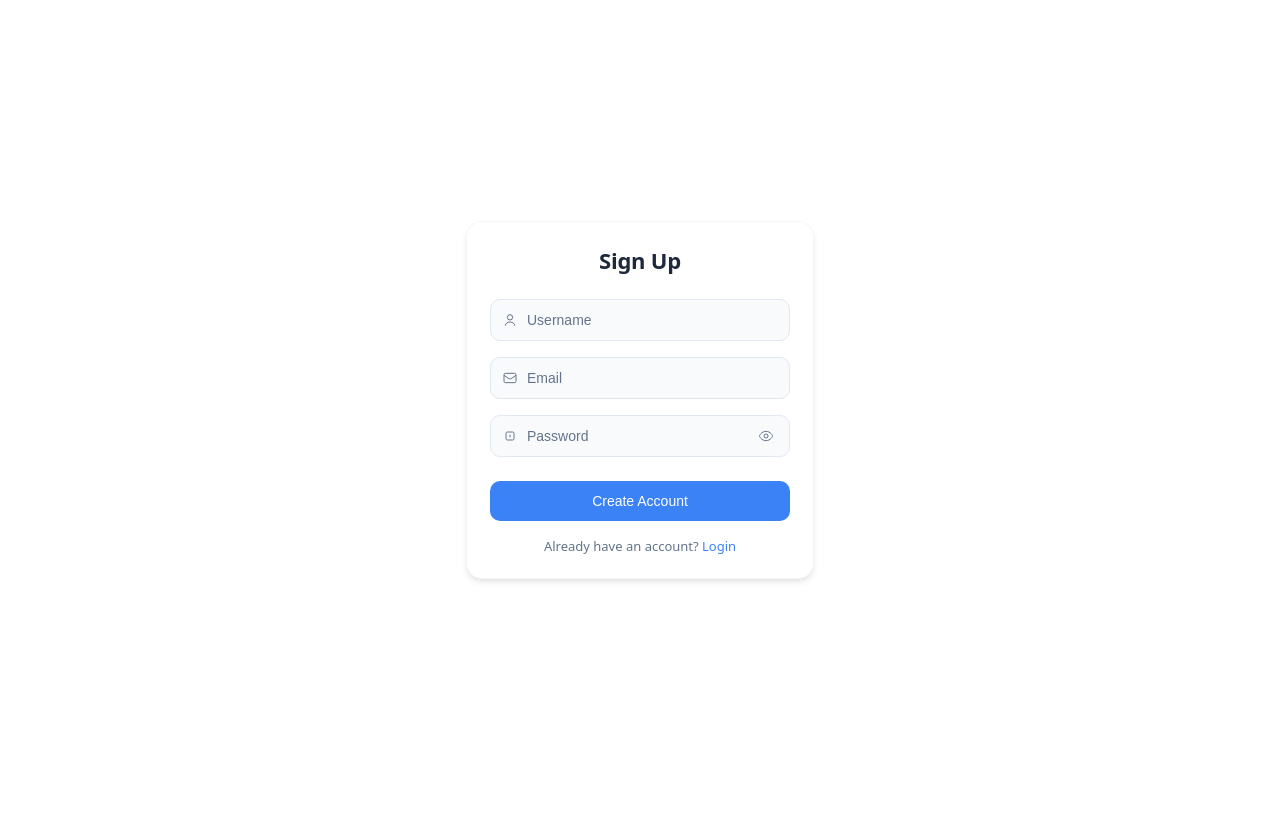
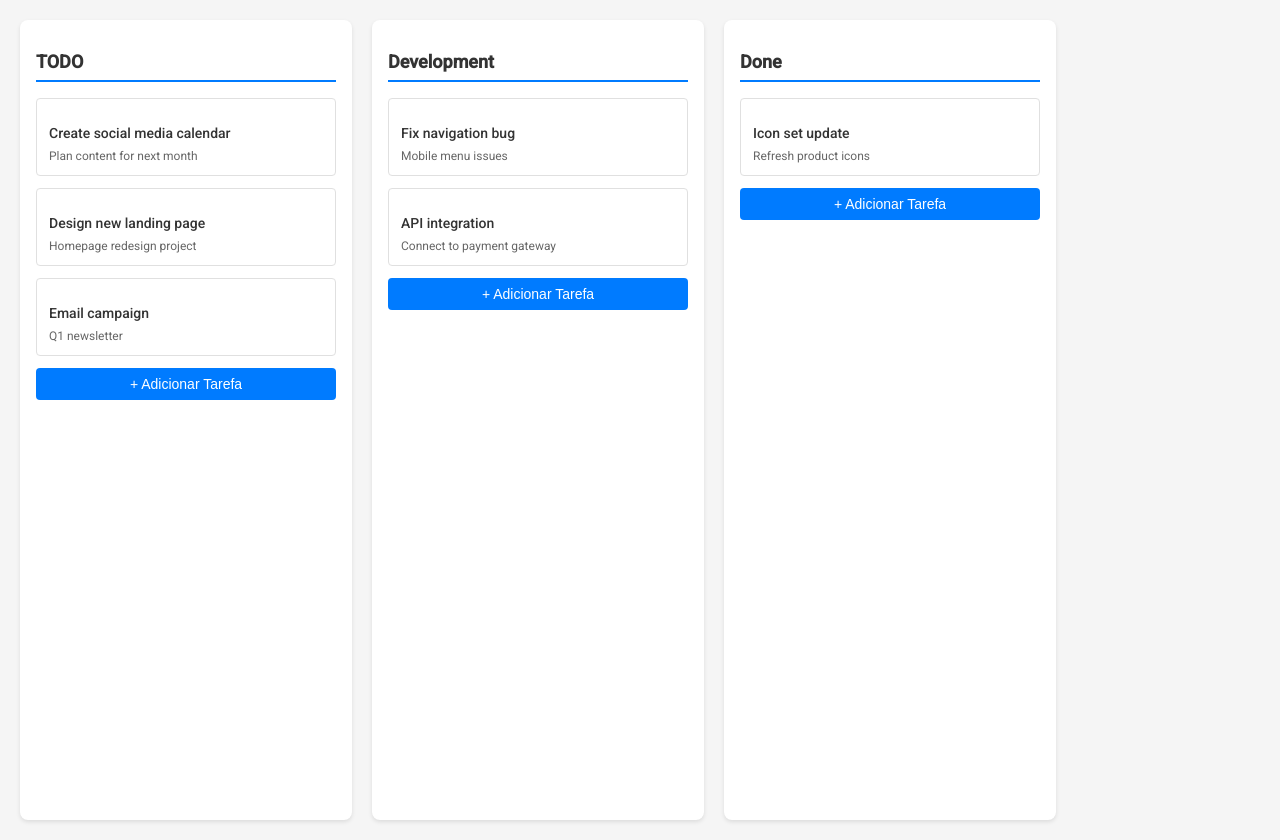
Before and after one commit to dougaandrade/todoList, an Angular app in the folder frontend/: page /main in a window 1280 px wide. Before the commit the page ends 800 px from the top, so only its background shows below. Built offline with nearby package versions, Linux system fonts and the light colour scheme.

Commit message:
update Angular CDK version and refactor app components for routing and task management

```diff
--- a/frontend/package.json
+++ b/frontend/package.json
@@ -10,7 +10,7 @@
   },
   "private": true,
   "dependencies": {
-    "@angular/cdk": "^19.2.2",
+    "@angular/cdk": "^19.2.3",
     "@angular/common": "^19.2.0",
     "@angular/compiler": "^19.2.0",
     "@angular/core": "^19.2.0",
--- a/frontend/src/app/app.component.ts
+++ b/frontend/src/app/app.component.ts
@@ -1,24 +1,14 @@
-import { Component, OnInit } from '@angular/core';
-import { LoginService } from './services/login.service';
-import { LoginComponent } from './login/login.component';
-import { ReactiveFormsModule } from '@angular/forms';
+import { Component } from '@angular/core';
+import { CommonModule } from '@angular/common';
+import { RouterModule } from '@angular/router';
 
 @Component({
   selector: 'app-root',
-  standalone : true,
-  imports: [LoginComponent, ReactiveFormsModule],
-  templateUrl: './app.component.html',
-  styleUrls: ['./app.component.css']
-
+  standalone: true,
+  imports: [CommonModule, RouterModule],
+  template: `
+    <router-outlet></router-outlet>
+  `,
+  styles: []
 })
-export class AppComponent  {
-  mensagem: string = '';
-
-  constructor(private loginService: LoginService) { }
-
-  // ngOnInit(): void {
-  //   this.loginService.getTeste().subscribe(response => {
-  //     this.mensagem = response;
-  //   });
-  // }
-}
+export class AppComponent {}
--- a/frontend/src/app/app.config.ts
+++ b/frontend/src/app/app.config.ts
@@ -1,9 +1,11 @@
 import { ApplicationConfig } from '@angular/core';
 import { provideHttpClient } from '@angular/common/http';
-
+import { provideRouter } from '@angular/router';
+import { routes } from './app.routes';
 
 export const appConfig: ApplicationConfig = {
   providers: [
-    provideHttpClient()
+    provideHttpClient(),
+    provideRouter(routes)
   ]
 };
--- a/frontend/src/app/login/login.component.ts
+++ b/frontend/src/app/login/login.component.ts
@@ -2,15 +2,19 @@ import { Component, inject } from '@angular/core';
 import { LoginService } from '../services/login.service';
 import { FormControl, FormGroup, ReactiveFormsModule } from '@angular/forms'; // Importação necessária
 import { R } from '@angular/cdk/keycodes';
+import { Router } from '@angular/router';
 
 
 @Component({
   selector: 'app-login',
+  standalone: true,
   imports: [ReactiveFormsModule],
   templateUrl: './login.component.html',
   styleUrl: './login.component.css'
 })
 export class LoginComponent {
+
+  constructor(private router: Router) {}
 
   name = 'Login';
   private loginService = inject(LoginService);
@@ -26,9 +30,16 @@ export class LoginComponent {
   login() {
     const formValues = this.loginForm.value;
     // debugger;
-    this.loginService.login(formValues).subscribe(data => {
-      console.log(data);
+    this.loginService.login(formValues).subscribe({
+      next: (data) => {
+        console.log('Login bem-sucedido:', data);
+        this.router.navigate(['/main']); // Redireciona apenas após o sucesso
+      },
+      error: (error) => {
+        console.error('Erro no login:', error);
+      }
     });
+
   }
 
   getAllUsers() {
--- /dev/null
+++ b/frontend/src/app/main-screen/main-screen.component.css
@@ -0,0 +1,72 @@
+
+.board-container {
+  display: flex;
+  gap: 20px;
+  padding: 20px;
+  background-color: #f5f5f5;
+  min-height: 100vh;
+}
+
+.list-container {
+  background-color: #ffffff;
+  border-radius: 8px;
+  box-shadow: 0 2px 4px rgba(0, 0, 0, 0.1);
+  width: 300px;
+  padding: 16px;
+}
+
+.list-title {
+  font-size: 18px;
+  font-weight: 600;
+  color: #333;
+  margin-bottom: 16px;
+  padding-bottom: 8px;
+  border-bottom: 2px solid #007bff;
+}
+
+.task-list {
+  min-height: 100px;
+}
+
+.task-card {
+  background-color: #fff;
+  border: 1px solid #e0e0e0;
+  border-radius: 4px;
+  padding: 12px;
+  margin-bottom: 12px;
+  cursor: move;
+  transition: box-shadow 0.2s ease;
+}
+
+.task-card:hover {
+  box-shadow: 0 4px 8px rgba(0, 0, 0, 0.1);
+}
+
+.task-title {
+  font-size: 14px;
+  font-weight: 500;
+  color: #333;
+  margin-bottom: 8px;
+}
+
+.task-description {
+  font-size: 12px;
+  color: #666;
+  margin: 0;
+}
+
+.add-task-button {
+  width: 100%;
+  padding: 8px;
+  background-color: #007bff;
+  color: #fff;
+  border: none;
+  border-radius: 4px;
+  cursor: pointer;
+  font-size: 14px;
+  transition: background-color 0.2s ease;
+}
+
+.add-task-button:hover {
+  background-color: #0056b3;
+}
--- /dev/null
+++ b/frontend/src/app/main-screen/main-screen.component.html
@@ -0,0 +1,62 @@
+<div class="board-container">
+
+  <div class="list-container">
+    <h2 class="list-title">TODO</h2>
+    <div
+      cdkDropList
+      #todoList="cdkDropList"
+      [cdkDropListData]="todo"
+      [cdkDropListConnectedTo]="[inProgressList, doneList]"
+      class="task-list"
+      (cdkDropListDropped)="drop($event)"
+    >
+      @for (task of todo; track task) {
+        <div class="task-card" cdkDrag>
+          <h3 class="task-title">{{ task.title }}</h3>
+          <p class="task-description">{{ task.description }}</p>
+        </div>
+      }
+      <button class="add-task-button" (click)="addTask('todo')">+ Adicionar Tarefa</button>
+    </div>
+  </div>
+
+  <div class="list-container">
+    <h2 class="list-title">Development</h2>
+    <div
+      cdkDropList
+      #inProgressList="cdkDropList"
+      [cdkDropListData]="inProgress"
+      [cdkDropListConnectedTo]="[todoList, doneList]"
+      class="task-list"
+      (cdkDropListDropped)="drop($event)"
+    >
+      @for (task of inProgress; track task) {
+        <div class="task-card" cdkDrag>
+          <h3 class="task-title">{{ task.title }}</h3>
+          <p class="task-description">{{ task.description }}</p>
+        </div>
+      }
+      <button class="add-task-button" (click)="addTask('inProgress')">+ Adicionar Tarefa</button>
+    </div>
+  </div>
+
+  <div class="list-container">
+    <h2 class="list-title">Done</h2>
+    <div
+      cdkDropList
+      #doneList="cdkDropList"
+      [cdkDropListData]="done"
+      [cdkDropListConnectedTo]="[todoList, inProgressList]"
+      class="task-list"
+      (cdkDropListDropped)="drop($event)"
+    >
+      @for (task of done; track task) {
+        <div class="task-card" cdkDrag>
+          <h3 class="task-title">{{ task.title }}</h3>
+          <p class="task-description">{{ task.description }}</p>
+        </div>
+      }
+      <button class="add-task-button" (click)="addTask('done')">+ Adicionar Tarefa</button>
+    </div>
+  </div>
+</div>
--- /dev/null
+++ b/frontend/src/app/main-screen/main-screen.component.ts
@@ -0,0 +1,57 @@
+import { Component } from '@angular/core';
+import { CommonModule } from '@angular/common';
+import { DragDropModule } from '@angular/cdk/drag-drop';
+import { CdkDragDrop, moveItemInArray, transferArrayItem } from '@angular/cdk/drag-drop';
+
+@Component({
+  selector: 'app-main-screen',
+  standalone: true,
+  imports: [CommonModule, DragDropModule],
+  templateUrl: './main-screen.component.html',
+  styleUrls: ['./main-screen.component.css']
+})
+export class MainScreenComponent {
+  todo = [
+    { title: 'Create social media calendar', description: 'Plan content for next month' },
+    { title: 'Design new landing page', description: 'Homepage redesign project' },
+    { title: 'Email campaign', description: 'Q1 newsletter' }
+  ];
+
+  inProgress = [
+    { title: 'Fix navigation bug', description: 'Mobile menu issues' },
+    { title: 'API integration', description: 'Connect to payment gateway' }
+  ];
+
+  done = [
+    { title: 'Icon set update', description: 'Refresh product icons' }
+  ];
+
+
+  drop(event: CdkDragDrop<any[]>) {
+    if (event.previousContainer === event.container) {
+      moveItemInArray(event.container.data, event.previousIndex, event.currentIndex);
+    } else {
+      transferArrayItem(
+        event.previousContainer.data,
+        event.container.data,
+        event.previousIndex,
+        event.currentIndex
+      );
+    }
+  }
+
+  addTask(list: string) {
+    const newTask = {
+      title: 'Nova Tarefa',
+      description: 'Descrição da nova tarefa'
+    };
+
+    if (list === 'todo') {
+      this.todo.push(newTask);
+    } else if (list === 'inProgress') {
+      this.inProgress.push(newTask);
+    } else if (list === 'done') {
+      this.done.push(newTask);
+    }
+  }
+}
```
Also changed, not shown: frontend/src/app/app.routes.ts (+4 -5 lines), 2 other files (tests, documents, lock files or other folders).
